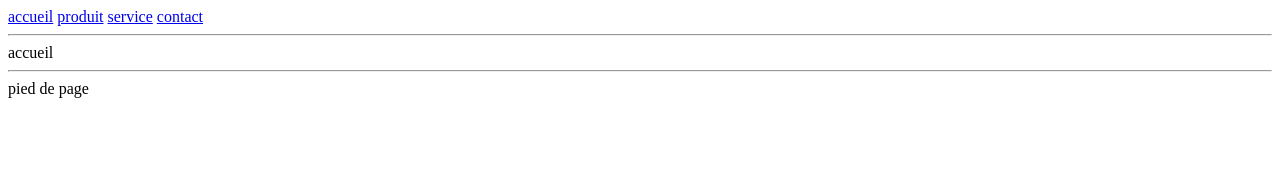
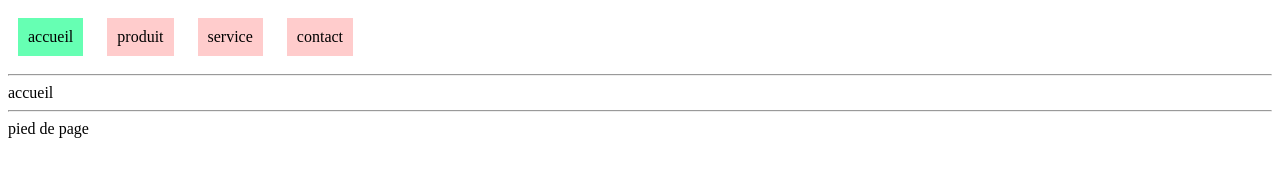
Before and after one commit to jlguenego/cnaf-exo, a website: page app/index.html in a window 1280 px wide. Drawn offline with nearby package versions, Linux system fonts and the light colour scheme; some packages are replaced by stand-ins of ours.

Commit message:
add: ajout styles.css

```diff
--- a/app/index.html
+++ b/app/index.html
@@ -2,6 +2,8 @@
 <html>
 	<head>
 		<title>Exo</title>
+		<link rel="stylesheet" href="../node_modules/angular/angular-csp.css" />
+		<link rel="stylesheet" href="styles.css" />
 	</head>
 	<body ng-app="main">
 		<caf-header></caf-header>
--- /dev/null
+++ b/app/styles.css
@@ -0,0 +1,24 @@
+header {
+	display: block;
+}
+
+item {
+	display: inline-block;
+}
+
+item a {
+	display: block;
+	padding: 10px;
+	margin: 10px;
+	background-color: hsla(0, 100%, 90%, 1);
+	color: black;
+	text-decoration: none;
+}
+
+item a:hover {
+	background-color: hsla(0, 100%, 80%, 1);
+}
+
+item a.active {
+	background-color: hsla(150, 100%, 70%, 1);
+}
--- a/app/tmpl/caf-header.html
+++ b/app/tmpl/caf-header.html
@@ -1,7 +1,7 @@
 <header>
-	<item><a ui-sref="accueil">accueil</a></item>
-	<item><a ui-sref="produit">produit</a></item>
-	<item><a ui-sref="service">service</a></item>
-	<item><a ui-sref="contact">contact</a></item>
+	<item><a ui-sref="accueil" ui-sref-active="active">accueil</a></item>
+	<item><a ui-sref="produit" ui-sref-active="active">produit</a></item>
+	<item><a ui-sref="service" ui-sref-active="active">service</a></item>
+	<item><a ui-sref="contact" ui-sref-active="active">contact</a></item>
 </header>
 <hr/>
```
